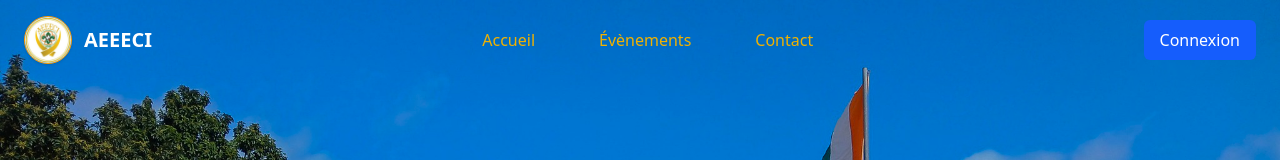
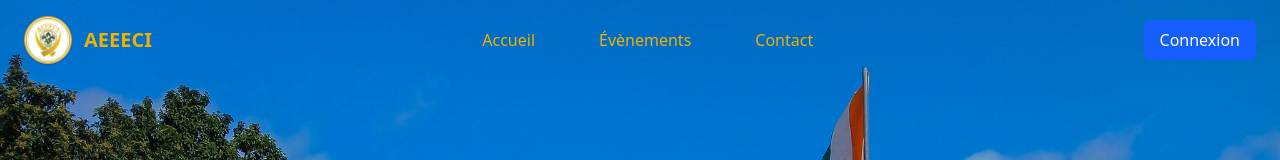
Before and after one commit to Azania-Eraste/Projet_AEEECI, a React (Vite) app: page / in a window 1280 px wide. Shown: the top 160 px of the page. Built offline with nearby package versions, Linux system fonts and the light colour scheme.

Commit message:
Icon and logo

```diff
--- a/index.html
+++ b/index.html
@@ -4,6 +4,8 @@
     <meta charset="UTF-8" />
     <meta name="viewport" content="width=device-width, initial-scale=1.0" />
     <link href="/src/index.css" rel="stylesheet">
+    <!-- Favicon -->
+    <link rel="icon" href="src\asset\logo_AEEECI.jpg" type="image/jpeg" />
     <title>AEEECI Officiel</title>
   </head>
   <body>
--- a/src/Components/Header.jsx
+++ b/src/Components/Header.jsx
@@ -23,7 +23,7 @@ export default function Header() {
     >
       <div className="max-w-7xl mx-auto flex items-center justify-between px-6 py-4">
         {/* Logo et nom */}
-        <div className="flex items-center space-x-3">
+        <a href="/" className="flex items-center space-x-3">
           <div className="w-12 h-12 rounded-full overflow-hidden border border-amber-500 shadow-sm animate-pulse-soft animate-float">
             <img
               src={aeeeciLogo}
@@ -31,8 +31,11 @@ export default function Header() {
               className="w-full h-full object-cover transition-transform duration-300 hover:scale-110"
             />
           </div>
-          <h1 className="text-xl font-semibold text-white">AEEECI</h1>
-        </div>
+          <h1 className={`text-xl font-semibold ${scrolled ? "text-white" : "text-yellow-500"}`}>
+            AEEECI
+          </h1>
+        </a>
+
 
         {/* Menu Desktop */}
         <nav className="hidden md:flex space-x-8">
```
